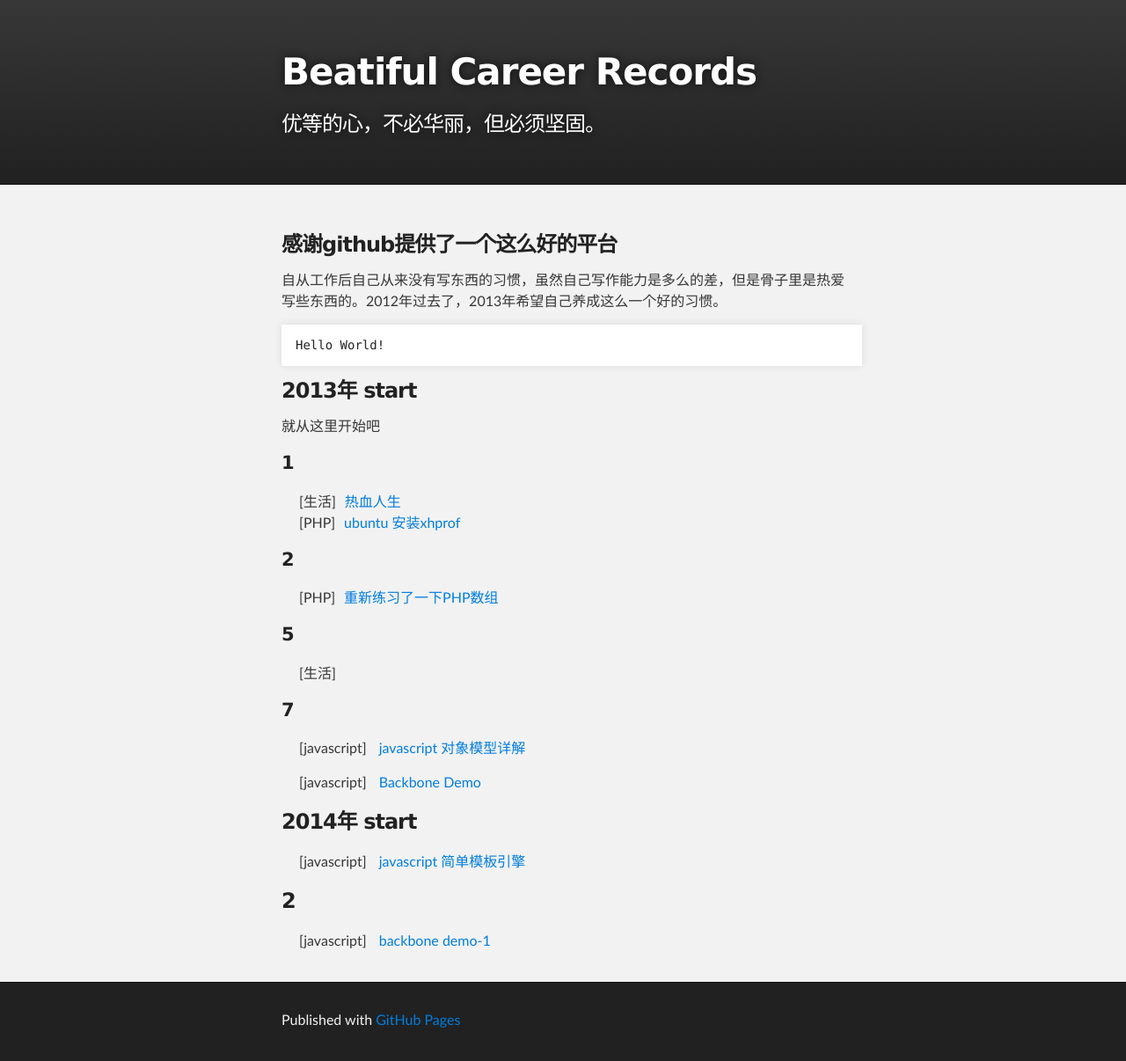
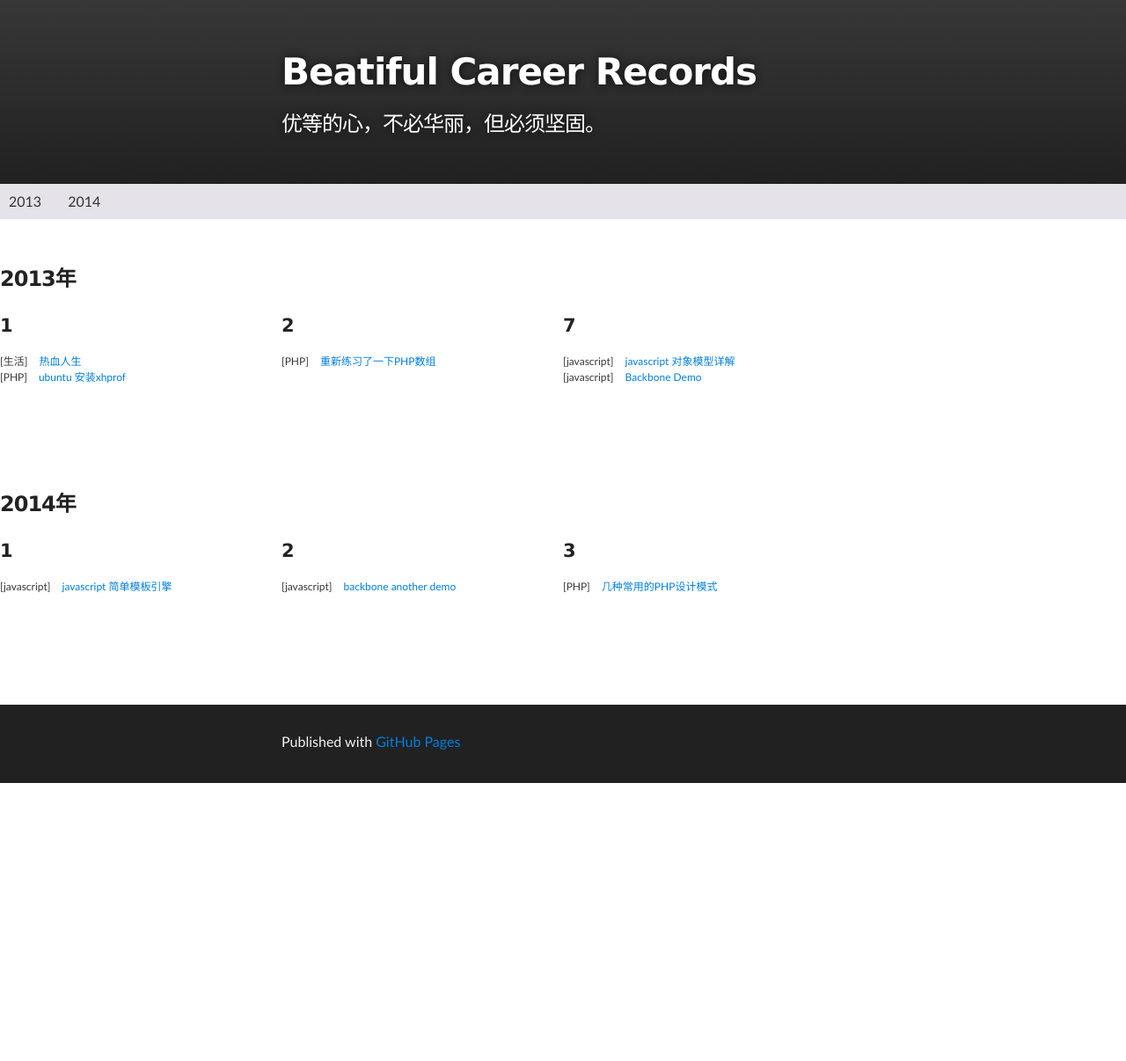
Before and after one commit to jmt33/mtao, a PHP site: page / in a window 1280 px wide. Shown: the whole page at 88% size. After the commit the page ends 890 px from the top, so only its background shows below. Run offline with PHP 8.4, Linux system fonts and the light colour scheme; some libraries are stand-ins or nearby versions.

Commit message:
重新排版首页

```diff
--- a/index.html
+++ b/index.html
@@ -1,6 +1,5 @@
 <!DOCTYPE html>
 <html>
-
   <head>
     <meta charset='utf-8' />
     <meta http-equiv="X-UA-Compatible" content="chrome=1" />
@@ -19,62 +18,12 @@
           </h2>
         </header>
     </div>
-
+    <nav id="nav">
+    </nav>
     <!-- MAIN CONTENT -->
-    <div id="main_content_wrap" class="outer">
-      <section id="main_content" class="inner">
-        <h3>感谢github提供了一个这么好的平台</h3>
-    <p>
-      自从工作后自己从来没有写东西的习惯，虽然自己写作能力是多么的差，但是骨子里是热爱写些东西的。2012年过去了，2013年希望自己养成这么一个好的习惯。
-    </p>
-  <pre><code>Hello World! </code></pre>
-  <h3>2013年 start </h3>
-  <p>
-    就从这里开始吧
-  </p>
-  <h4>1</h4>
-  <p>
-    <ul>
-      <li>[生活]<a href="document/1-1.html">热血人生 </a></li>
-      <li>[PHP]<a href="document/1-20.html">ubuntu 安装xhprof</a></li>
-    </ul>
-  </p>
-   <h4>2</h4>
-   <p>
-   	<ul>
-      		<li>[PHP]<a href="document/2-21.html">重新练习了一下PHP数组</a></li>
-	</ul>
-  </p>
-  <h4>5</h4>
-  <p>
-    <ul>
-      <li>[生活]</li>
-    </ul>
-  </p>
-  <h4>7</h4>
-  <p>
-    <ul>
-      <li>[javascript] <a href="document/7-15.html">javascript 对象模型详解</a></li>
-    </ul>
-  </p>
-  <p>
-  <ul>
-      <li>[javascript] <a href="demo/service-chooser-app.tar.gz">Backbone Demo</a></li>
-  </ul>
-  </p>
-  <h3>2014年 start</h3>
-  <p>
-      <ul>
-        <li>[javascript] <a href="document/2014/1-23.html">javascript 简单模板引擎</a></li>
-      </ul>
-  </p>
-  <h3>2</h3>
-  <p>
-      <ul>
-        <li>[javascript] <a href="https://github.com/jmt33/repo/tree/gh-pages/demo/backbone-demo1">backbone demo-1</a></li>
-      </ul>
-  </p>
-     </section>
+    <div class="outer">
+      <section id="main_content">
+      </section>
     </div>
      <!-- FOOTER  -->
     <div id="footer_wrap" class="outer">
--- a/javascripts/init.js
+++ b/javascripts/init.js
@@ -1,4 +1,65 @@
+
 (function(){
+var records = {
+    2013: {
+        1: [
+            {
+                href: '/document/1-1.html',
+                tag: '生活',
+                title: '热血人生'
+            },
+            {
+                href: 'document/1-20.html',
+                tag: 'PHP',
+                title: 'ubuntu 安装xhprof'
+            }
+        ],
+        2: [
+            {
+                href: 'document/2-21.html',
+                title: '重新练习了一下PHP数组',
+                tag: 'PHP'
+            }
+        ],
+        7: [
+            {
+                href: 'document/7-15.html',
+                title: 'javascript 对象模型详解',
+                tag: 'javascript'
+            },
+            {
+                href: 'demo/service-chooser-app.tar.gz',
+                title: 'Backbone Demo',
+                tag: 'javascript'
+            }
+        ]
+    },
+    2014: {
+        1: [
+            {
+                href: 'document/2014/1-23.html',
+                title: 'javascript 简单模板引擎',
+                tag: 'javascript'
+            }
+        ],
+        2: [
+            {
+                href: 'https://github.com/jmt33/repo/tree/gh-pages/demo/backbone-demo1',
+                title: 'backbone another demo',
+                tag: 'javascript'
+            }
+        ],
+        3: [
+            {
+                href: '',
+                title: '几种常用的PHP设计模式',
+                tag: 'PHP'
+            }
+        ]
+    },
+
+};
+
 var message = [
             '单曲循环，其实听的是自己的心情',
 
@@ -34,6 +95,61 @@ var message = [
 
         ];
 
-        var title= document.textContent = document.title = message[Math.round(Math.random()*21) - 1];
+        var title= document.textdata = document.title = message[Math.round(Math.random()*21) - 1];
         document.getElementById('project_tagline').innerHTML = title;
+
+        function pageview(data)
+        {
+            this.data = {};
+            if (data) {
+                this.data = data;
+            }
+        }
+
+
+        pageview.prototype.content = function()
+        {
+            var data = this.data;
+            var html = '';
+            if (data) {
+                for (var i in data) {
+                    html = html + '<h3 id="' + i + '">' + i + '年</h3>';
+                    for (var y in data[i]) {
+                        html = html + '<div class="month">'
+                        html = html + '<h4>' + y +'</h4>';
+                        html = html + '<p>';
+                        html = html + '<ul>';
+                        var record = data[i][y];
+                        for (var list in record) {
+                            html = html + '<li>[' + record[list].tag + '] <a href="' + record[list].href + '">' + record[list].title + '</a></li>';
+                        }
+                        html = html + '</p>';
+                        html = html + '</ul>';
+                        html = html + '</div>';
+                    }
+                    html = html + '<div class="clear"></div>';
+                }
+            }
+            return html;
+        }
+
+        pageview.prototype.nav = function()
+        {
+            var data = this.data;
+            var nav = '';
+            for (var i in data) {
+                nav = nav + '<a href="#' + i + '">' + i + '</a>';
+            }
+            return nav;
+        }
+
+       var pageview = new pageview(records)
+       var content = pageview.content();
+       var nav = pageview.nav();
+       console.log(nav);
+       //菜单渲染
+       document.getElementById('nav').innerHTML = nav;
+
+       //内容渲染
+       document.getElementById('main_content').innerHTML = content;
 })();
--- a/stylesheets/stylesheet.css
+++ b/stylesheets/stylesheet.css
@@ -269,6 +269,7 @@ Full-Width Styles
 
 .outer {
   width: 100%;
+  background: #fff;
 }
 
 .inner {
@@ -430,3 +431,42 @@ Small Device Styles
   }
 
 }
+
+
+
+/*extend css*/
+.clear {
+  clear: both;
+}
+nav {
+  background: #e5e3e9;
+  height: 40px;
+  list-style-type: none;
+  color:#fff;
+  line-height: 40px;
+}
+
+nav a {
+  color:#333;
+  float: left;
+  margin-right: 10px;
+  display: block;
+  padding-left: 10px;
+  padding-right: 10px;
+}
+nav a:hover {
+  background: #eee;
+}
+
+.month {
+  width:24%;
+  min-height: 200px;
+  float:left;
+  margin-right:1%;
+}
+.month ul{
+  font-size:12px;
+}
+.month ul li {
+  padding-left: 0px;
+}
```
